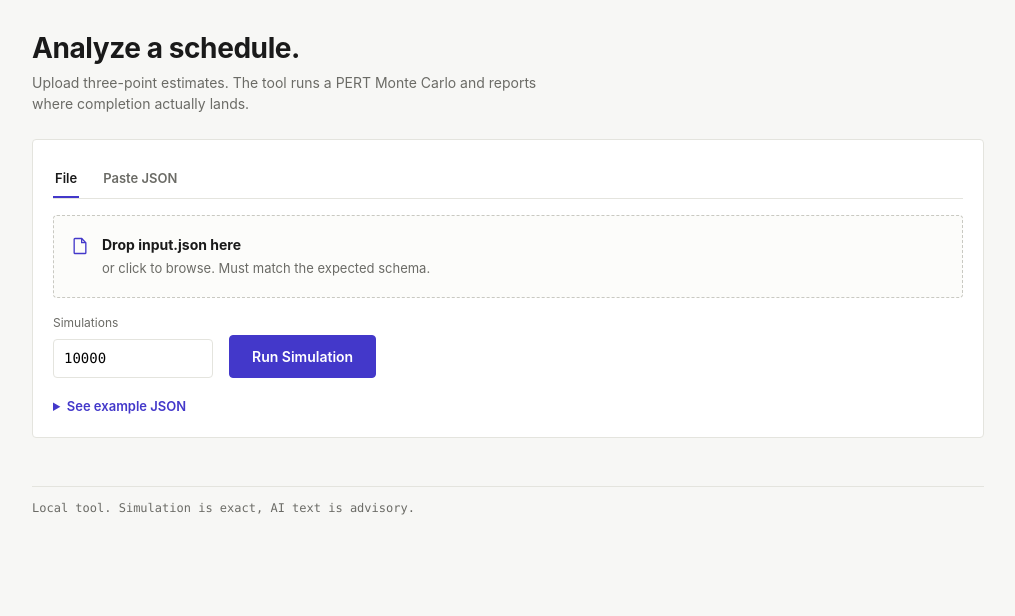
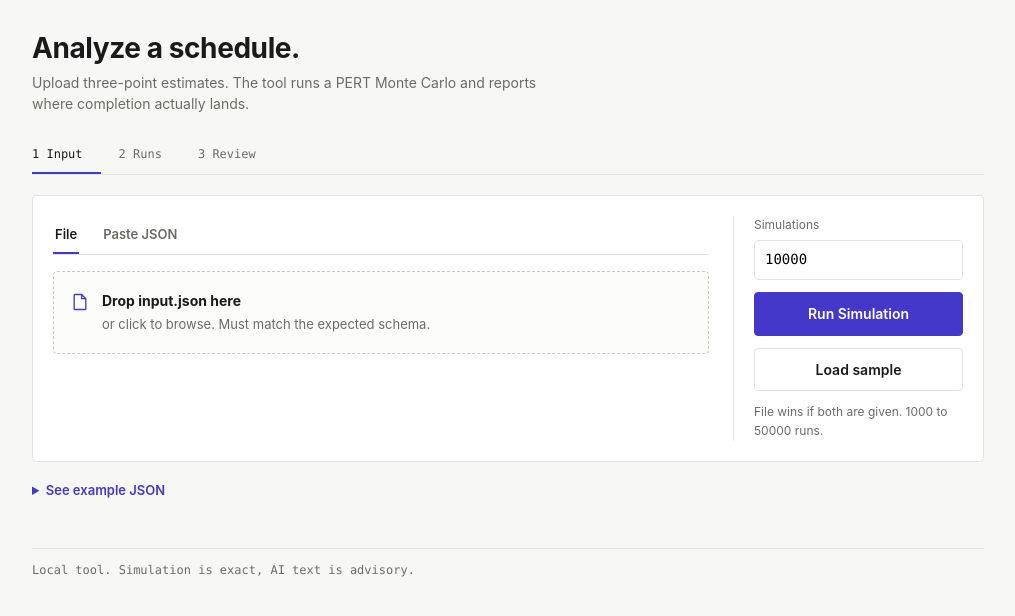
Before and after one commit to SanayKrishna/stochastic-scheduler, a Flask app: page / in a window 1280 px wide. Shown: the part 21-637 px from the top of the page, without its empty margins (132-1147 px from the left). Run offline with Flask 3, Linux system fonts and the light colour scheme; some libraries are stand-ins or nearby versions.

Commit message:
upload as stepped working surface with sample loader

```diff
--- a/static/style.css
+++ b/static/style.css
@@ -79,7 +79,16 @@ textarea.json {
   padding: 14px; background: #FCFCFA; color: var(--ink);
 }
 
-.row { display: flex; gap: 16px; align-items: flex-end; margin-top: 16px; flex-wrap: wrap; }
+.steps { display: flex; gap: 0; list-style: none; margin: 0 0 20px; padding: 0; border-bottom: 1px solid var(--line); font-family: var(--mono); font-size: 12px; color: var(--muted); }
+.steps li { padding: 6px 18px 8px 0; margin-right: 18px; border-bottom: 2px solid transparent; }
+.steps li.on { color: var(--ink); border-bottom-color: var(--accent); }
+
+.work { display: grid; grid-template-columns: 1fr 230px; gap: 24px; align-items: start; }
+.rail { border-left: 1px solid var(--line); padding-left: 20px; display: grid; gap: 12px; align-content: start; }
+.rail .field input { width: 100%; }
+.btn.wide { width: 100%; justify-content: center; }
+.hint { font-size: 12px; color: var(--muted); margin: 0; }
+.filemeta { font-family: var(--mono); font-size: 12px; color: var(--muted); margin: 8px 0 0; }
 .field label { display: block; font-size: 12px; color: var(--muted); margin-bottom: 6px; }
 .field input {
   font: inherit; font-family: var(--mono); font-size: 14px;
@@ -146,6 +155,7 @@ tr:last-child td { border-bottom: 0; }
 
 .callout { border: 1px solid var(--line); border-left: 3px solid var(--accent); background: var(--card); padding: 10px 14px; border-radius: 0 4px 4px 0; margin-top: 14px; }
 .ai-fallback { border-left: 3px solid var(--amber); background: #FBF6E9; padding: 12px 16px; }
+.ai-fallback .mono { font-family: var(--mono); font-size: 12.5px; }
 ol.mit { padding-left: 20px; }
 ol.mit li { margin-bottom: 10px; }
 
@@ -154,6 +164,8 @@ ol.mit li { margin-bottom: 10px; }
 .foot { color: var(--muted); font-size: 12px; font-family: var(--mono); margin-top: 48px; border-top: 1px solid var(--line); padding-top: 12px; }
 
 @media (max-width: 720px) {
+  .work { grid-template-columns: 1fr; }
+  .rail { border-left: 0; padding-left: 0; border-top: 1px solid var(--line); padding-top: 16px; }
   .strip { grid-template-columns: 1fr 1fr; }
   .stat:nth-child(3) { border-left: 0; }
   .stat { border-top: 1px solid var(--line); }
--- a/templates/upload.html
+++ b/templates/upload.html
@@ -3,10 +3,18 @@
 <h1>Analyze a schedule.</h1>
 <p class="sub">Upload three-point estimates. The tool runs a PERT Monte Carlo and reports where completion actually lands.</p>
 
+<ol class="steps" aria-label="Progress">
+  <li class="on">1&ensp;Input</li>
+  <li>2&ensp;Runs</li>
+  <li>3&ensp;Review</li>
+</ol>
+
 {% if error %}<div class="err">{{ error }}</div>{% endif %}
 
 <form id="simform" class="card" method="post" action="/analyze" enctype="multipart/form-data">
-  <div class="seg" role="tablist">
+  <div class="work">
+    <div class="work-main">
+      <div class="seg" role="tablist" aria-label="Input source">
         <button type="button" id="tab-file" class="on">File</button>
         <button type="button" id="tab-paste">Paste JSON</button>
       </div>
@@ -20,46 +28,78 @@
           </div>
           <input type="file" id="file" name="file" accept=".json,application/json">
         </label>
+        <p class="filemeta" id="filemeta" hidden></p>
       </div>
 
       <div id="pane-paste" hidden>
         <textarea class="json" name="json_text" id="json_text" spellcheck="false" placeholder='{"project_name": "...", "tasks": [...]}'></textarea>
+        <p class="hint">Or start from the bundled example instead of typing from scratch.</p>
+      </div>
     </div>
 
-  <div class="row">
+    <aside class="rail">
       <div class="field">
         <label for="simulations">Simulations</label>
         <input id="simulations" name="simulations" type="number" value="10000" min="1000" max="50000" step="1000">
       </div>
-    <div>
-      <button class="btn" id="runbtn" type="submit"><span class="spin"></span><span id="runlabel">Run Simulation</span></button>
+      <button class="btn wide" id="runbtn" type="submit"><span class="spin"></span><span id="runlabel">Run Simulation</span></button>
+      <button class="btn ghost wide" type="button" id="loadsample">Load sample</button>
+      <p class="hint">File wins if both are given. 1000 to 50000 runs.</p>
+    </aside>
   </div>
-  </div>
+</form>
 
 <details class="ex">
   <summary>See example JSON</summary>
-    <pre>{{ example }}</pre>
+  <pre id="example-json">{{ example }}</pre>
 </details>
-</form>
 
 <script>
 const tabFile = document.getElementById('tab-file');
 const tabPaste = document.getElementById('tab-paste');
 const paneFile = document.getElementById('pane-file');
 const panePaste = document.getElementById('pane-paste');
-tabFile.onclick = () => { tabFile.classList.add('on'); tabPaste.classList.remove('on'); paneFile.hidden = false; panePaste.hidden = true; };
-tabPaste.onclick = () => { tabPaste.classList.add('on'); tabFile.classList.remove('on'); panePaste.hidden = false; paneFile.hidden = true; };
+function showFile() { tabFile.classList.add('on'); tabPaste.classList.remove('on'); paneFile.hidden = false; panePaste.hidden = true; }
+function showPaste() { tabPaste.classList.add('on'); tabFile.classList.remove('on'); panePaste.hidden = false; paneFile.hidden = true; }
+tabFile.onclick = showFile;
+tabPaste.onclick = showPaste;
 
 const drop = document.getElementById('drop');
 const file = document.getElementById('file');
 const label = document.getElementById('drop-label');
+const meta = document.getElementById('filemeta');
+
+function describeFile(f) {
+  label.textContent = f.name;
+  const kb = (f.size / 1024).toFixed(1);
+  const reader = new FileReader();
+  reader.onload = () => {
+    try {
+      const data = JSON.parse(reader.result);
+      const n = Array.isArray(data.tasks) ? data.tasks.length : 0;
+      const name = data.project_name || 'untitled';
+      meta.textContent = `${name} · ${n} tasks · ${kb} KB · looks like valid JSON`;
+    } catch {
+      meta.textContent = `${f.name} · ${kb} KB · not valid JSON yet`;
+    }
+    meta.hidden = false;
+  };
+  reader.readAsText(f);
+}
 drop.addEventListener('click', (e) => { if (e.target.tagName !== 'INPUT') file.click(); });
 ['dragover', 'dragenter'].forEach(ev => drop.addEventListener(ev, (e) => { e.preventDefault(); drop.classList.add('over'); }));
 ['dragleave', 'drop'].forEach(ev => drop.addEventListener(ev, (e) => { e.preventDefault(); drop.classList.remove('over'); }));
 drop.addEventListener('drop', (e) => {
-  if (e.dataTransfer.files.length) { file.files = e.dataTransfer.files; label.textContent = e.dataTransfer.files[0].name; }
+  if (e.dataTransfer.files.length) { file.files = e.dataTransfer.files; describeFile(e.dataTransfer.files[0]); }
 });
-file.addEventListener('change', () => { if (file.files.length) label.textContent = file.files[0].name; });
+file.addEventListener('change', () => { if (file.files.length) describeFile(file.files[0]); });
+
+document.getElementById('loadsample').addEventListener('click', () => {
+  const ex = document.getElementById('example-json').textContent;
+  document.getElementById('json_text').value = ex.trim() + '\n';
+  showPaste();
+  document.getElementById('json_text').focus();
+});
 
 document.getElementById('simform').addEventListener('submit', () => {
   const btn = document.getElementById('runbtn');
```
Lines whose indentation alone changed are shown as unchanged.
